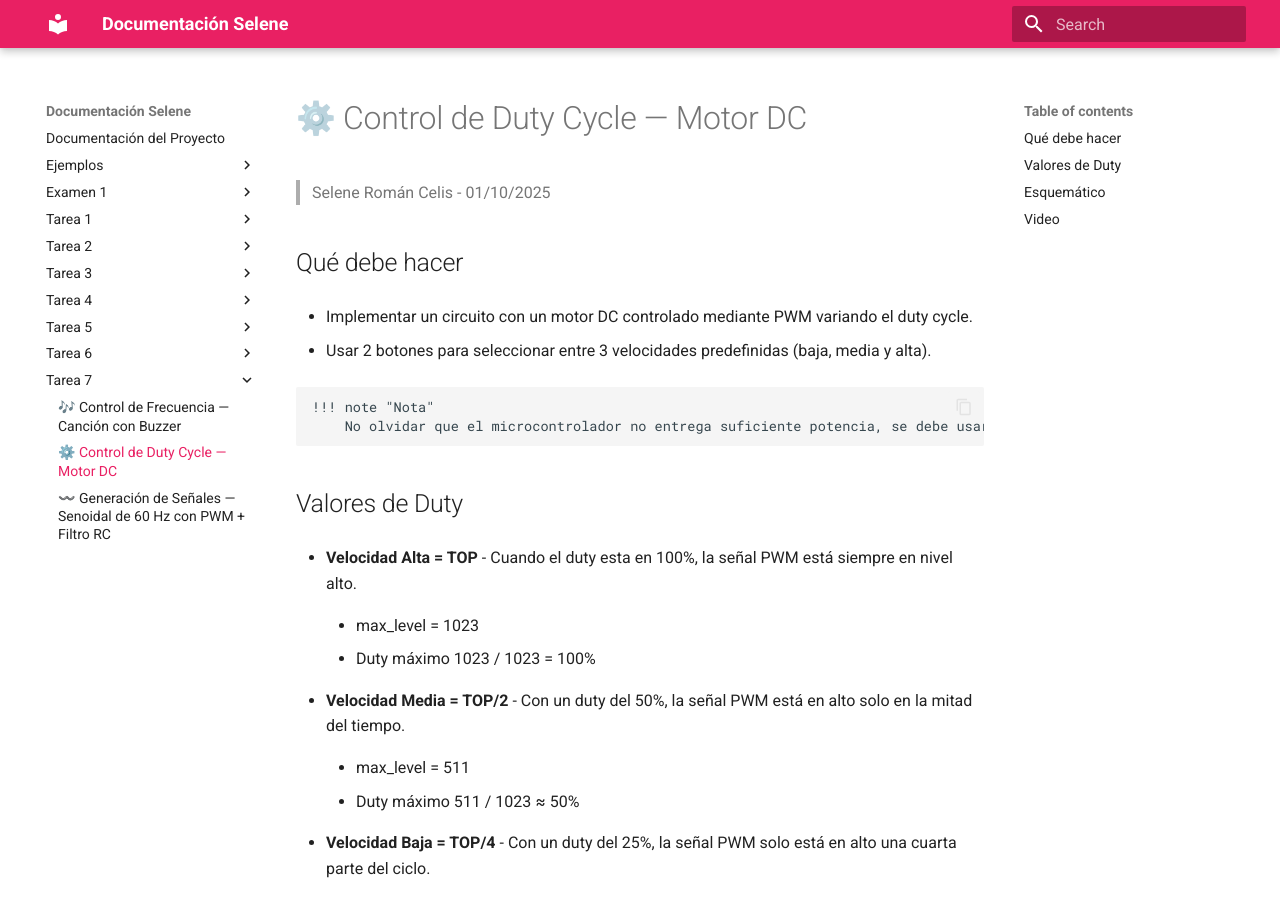
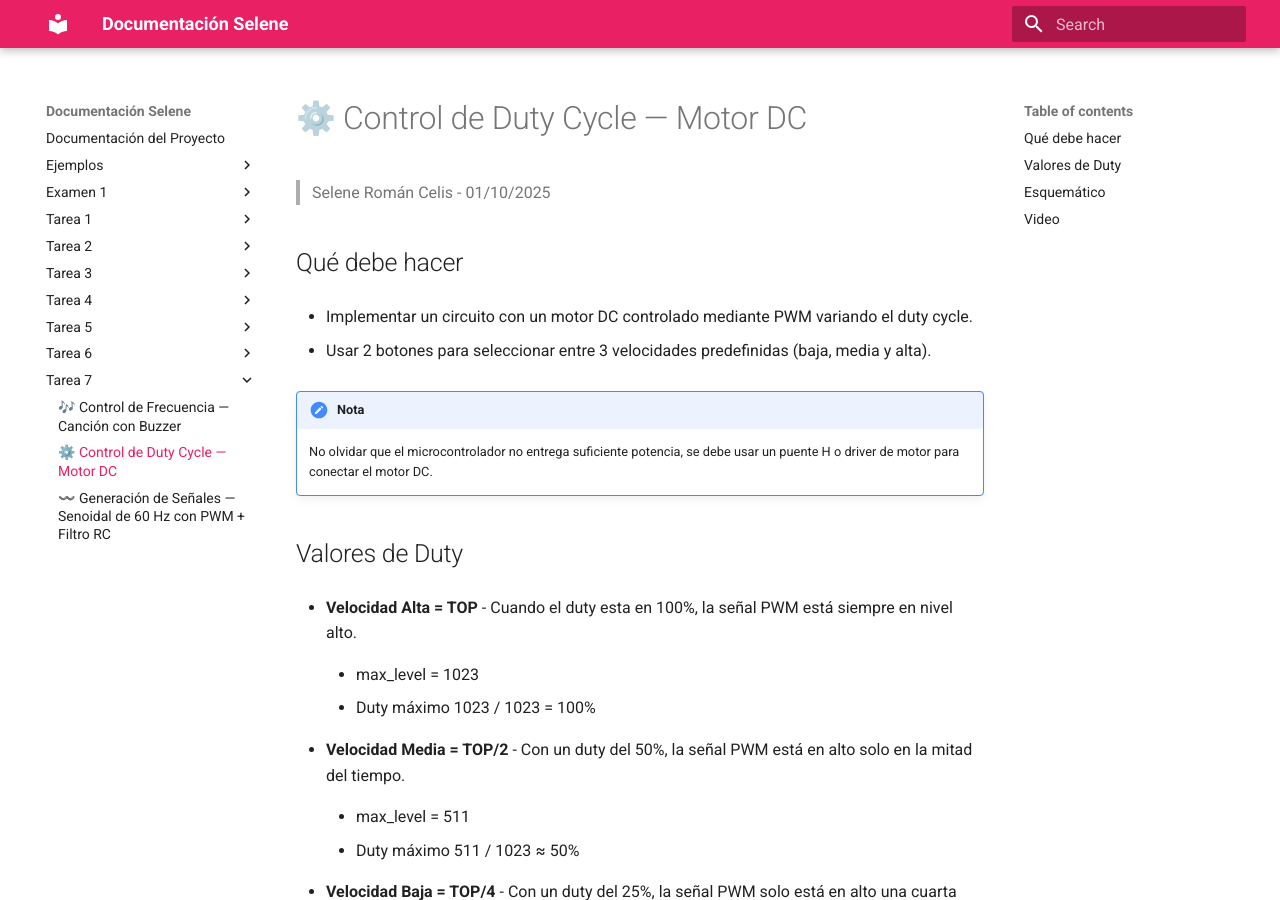
Before and after one commit to selene-ro/Selene_documentation, an MkDocs documentation site: the page built from docs/Tarea_7/motor.md, in a window 1280 px wide and 900 px high. Built offline with MkDocs 1.6.1 and Material for MkDocs 9.7.7, drawn with Linux system fonts in a browser that asks for light colours.

Commit message:
editar tarea 7

````diff
--- a/docs/Tarea_7/motor.md
+++ b/docs/Tarea_7/motor.md
@@ -7,10 +7,9 @@
 
 - Usar 2 botones para seleccionar entre 3 velocidades predefinidas (baja, media y alta).
 
-``` codigo
 !!! note "Nota"
     No olvidar que el microcontrolador no entrega suficiente potencia, se debe usar un puente H o driver de motor para conectar el motor DC.
-```
+
 ## Valores de Duty
 
 - **Velocidad Alta = TOP** - Cuando el duty esta en 100%, la señal PWM está siempre en nivel alto.
````
Also changed, not shown: docs/Tarea_7/buzzer_s.md (+1 -2 lines).
